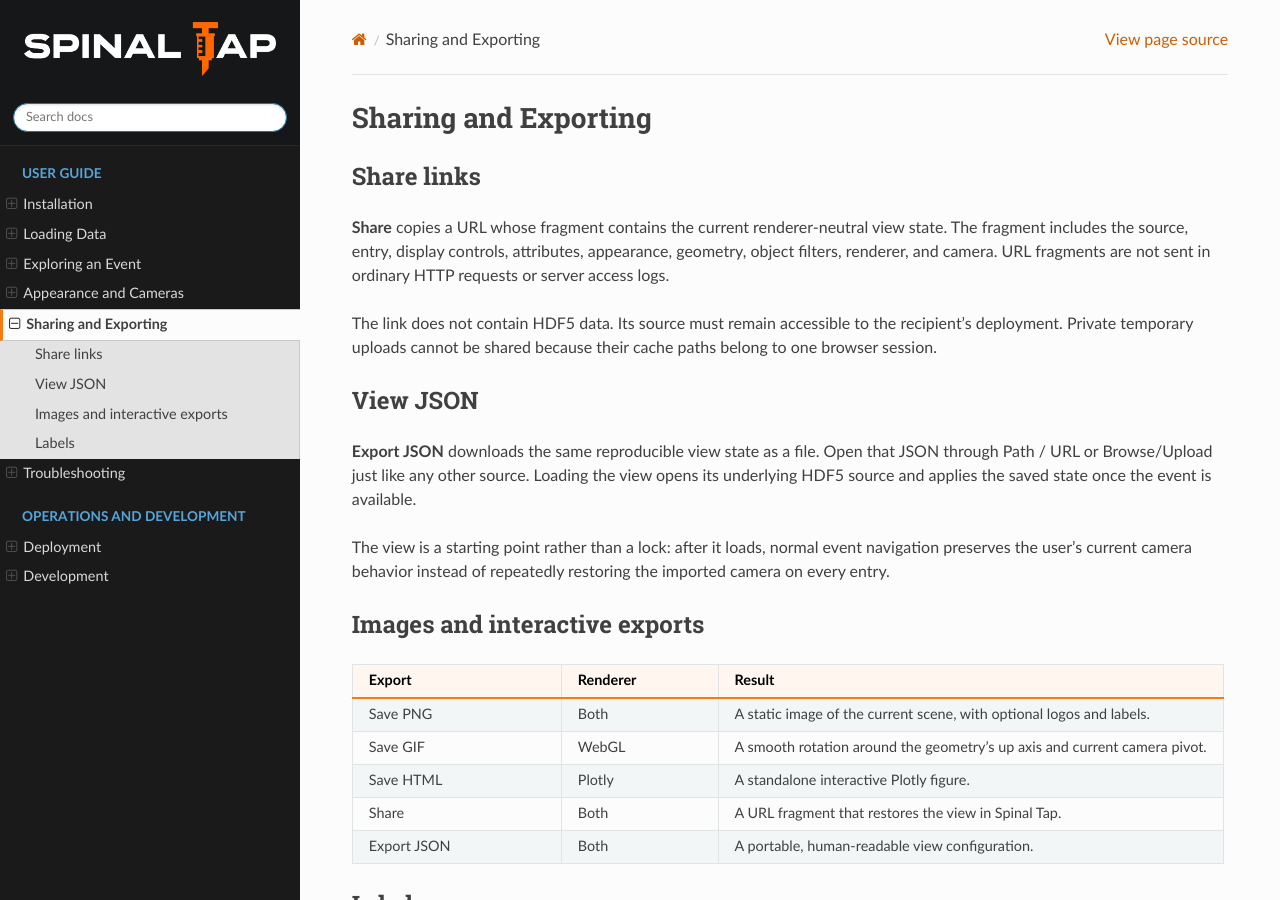
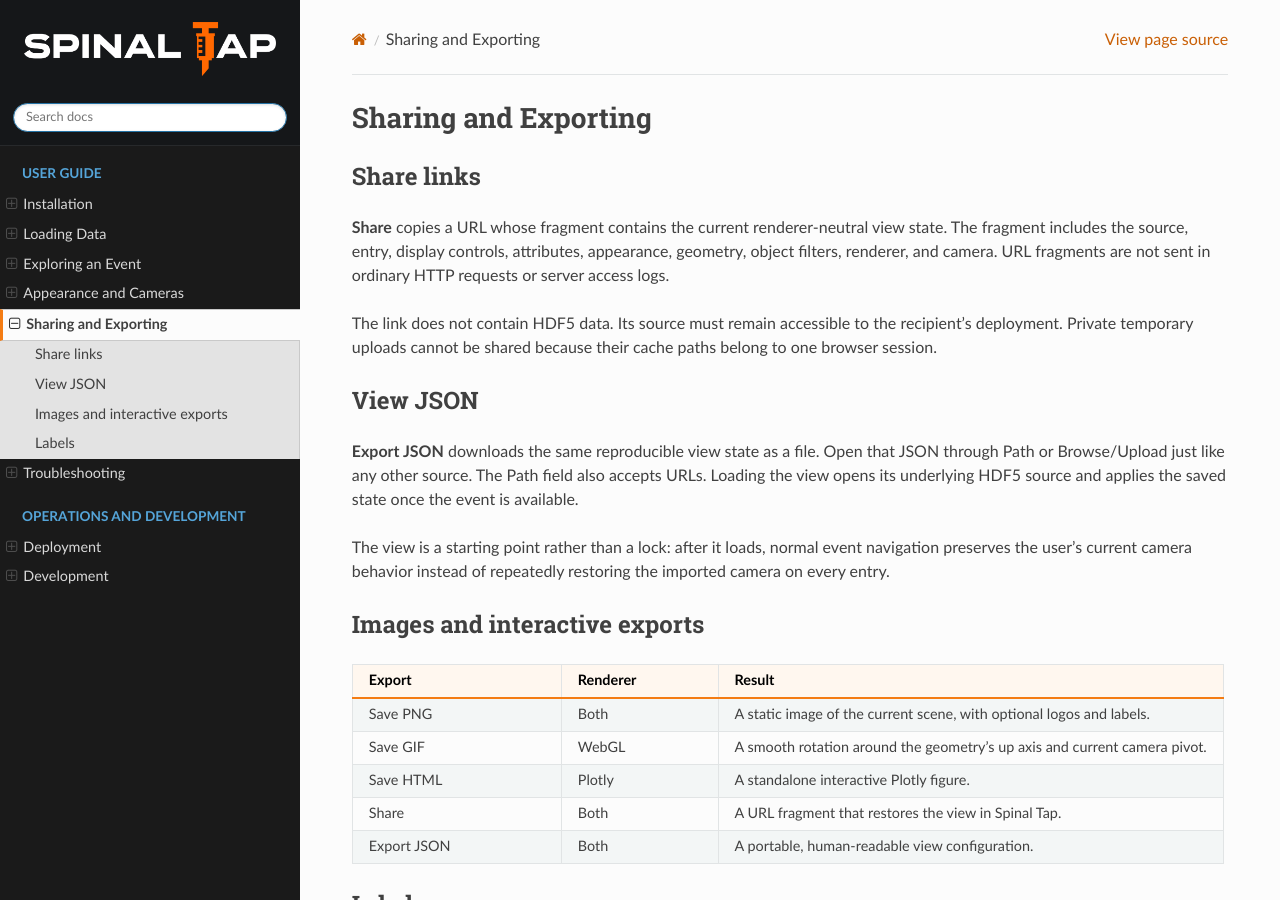
Before and after one commit to DeepLearnPhysics/spinal-tap, a Sphinx documentation site: the page built from docs/source/sharing.rst, in a window 1280 px wide and 900 px high. Built offline with Sphinx 7.4.7 and the Read the Docs theme 3.1.0, drawn with Linux system fonts in a browser that asks for light colours.

Commit message:
Keep unified source tab compact

```diff
--- a/docs/source/index.rst
+++ b/docs/source/index.rst
@@ -51,7 +51,7 @@
    python -m pip install spinal-tap
    spinal-tap
 
-Open ``http://localhost:8888``, enter an HDF5 path in **Path / URL**, select **Open**,
+Open ``http://localhost:8888``, enter an HDF5 path in **Path**, select **Open**,
 and navigate with **Go** or the left/right arrows. The optional LArCV image can
 open ROOT input after selecting its detector conversion bundle. See
 :doc:`sources` for manifests, uploads, URLs, and shared view JSON files.
--- a/docs/source/installation.rst
+++ b/docs/source/installation.rst
@@ -76,7 +76,7 @@
 ROOT/LArCV runtime and versioned detector conversion bundles from
 ``spine-prod``; the Python package and default image deliberately do not.
 
-Mount data into the container when using local **Path / URL** sources:
+Mount data into the container when using local **Path** sources:
 
 .. code-block:: bash
 
--- a/docs/source/sharing.rst
+++ b/docs/source/sharing.rst
@@ -17,9 +17,9 @@
 ---------
 
 **Export JSON** downloads the same reproducible view state as a file. Open that
-JSON through Path / URL or Browse/Upload just like any other source. Loading the
-view opens its underlying HDF5 source and applies the saved state once the event
-is available.
+JSON through Path or Browse/Upload just like any other source. The Path field
+also accepts URLs. Loading the view opens its underlying HDF5 source and applies
+the saved state once the event is available.
 
 The view is a starting point rather than a lock: after it loads, normal event
 navigation preserves the user's current camera behavior instead of repeatedly
--- a/docs/source/sources.rst
+++ b/docs/source/sources.rst
@@ -15,7 +15,7 @@
    * - Mode
      - Use it for
      - Behavior
-   * - Path / URL
+   * - Path
      - A server-visible path or glob, or a public HTTP(S) URL.
      - Opens paths directly. Downloads URLs into the bounded temporary cache
        before opening them.
@@ -27,7 +27,8 @@
      - A workstation file sent to an authenticated hosted deployment.
      - Uses the same private temporary cache as Browse, in retryable chunks.
 
-Pressing Enter in the Path / URL field performs the same action as **Open**.
+The Path field also accepts public URLs. Pressing Enter performs the same action
+as **Open**.
 Pressing Enter in the event selector performs the same action as **Go**.
 
 Accepted source documents
```
Also changed, not shown: CHANGELOG.md (+1 -1 lines), 3 other files.
